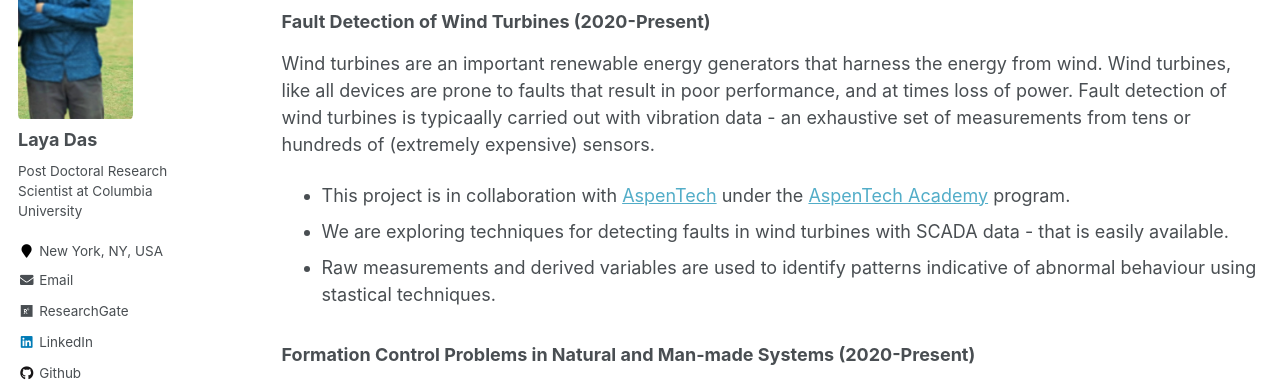
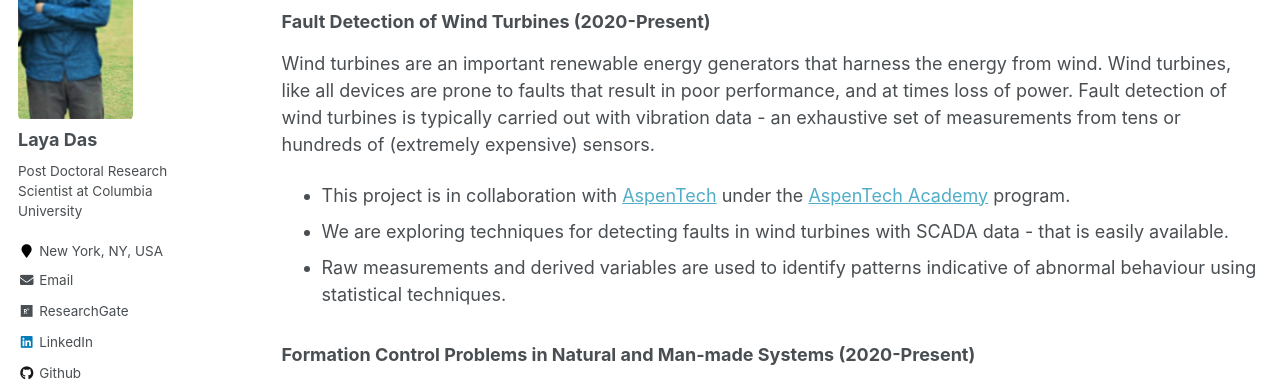
Before and after one commit to layadas/layadas.github.io, a Jekyll site: the page built from _pages/research.md, in a window 1280 px wide and 900 px high, scrolled down 600 px. Shown: the part 207-594 px from the top of the window. Built offline with Jekyll 4.4.1, drawn with Linux system fonts in a browser that asks for light colours.

Commit message:
Update research.md

```diff
--- a/_pages/research.md
+++ b/_pages/research.md
@@ -32,12 +32,12 @@ information about grid parameters to quantify resilience to extreme events.
 
 ### Fault Detection of Wind Turbines (2020-Present)
 Wind turbines are an important renewable energy generators that harness the energy from wind. Wind turbines, like all devices are prone to faults that result in poor performance,
-and at times loss of power. Fault detection of wind turbines is typicaally carried out with vibration data - an exhaustive set of measurements from tens or hundreds of (extremely
+and at times loss of power. Fault detection of wind turbines is typically carried out with vibration data - an exhaustive set of measurements from tens or hundreds of (extremely
 expensive) sensors.
 - This project is in collaboration with [AspenTech](https://www.aspentech.com/) under the
 [AspenTech Academy](https://www.aspentech.com/en/resources/press-releases/aspentech-announces-aspentech-academy15032387419) program.
 - We are exploring techniques for detecting faults in wind turbines with SCADA data - that is easily available.
-- Raw measurements and derived variables are used to identify patterns indicative of abnormal behaviour using stastical techniques.
+- Raw measurements and derived variables are used to identify patterns indicative of abnormal behaviour using statistical techniques.
 
 ### Formation Control Problems in Natural and Man-made Systems (2020-Present)
 The complexity of modern man-made systems is beginning to challenge the minds of their designers. This project is aimed at understanding the dynamics of systems with numerous
```
